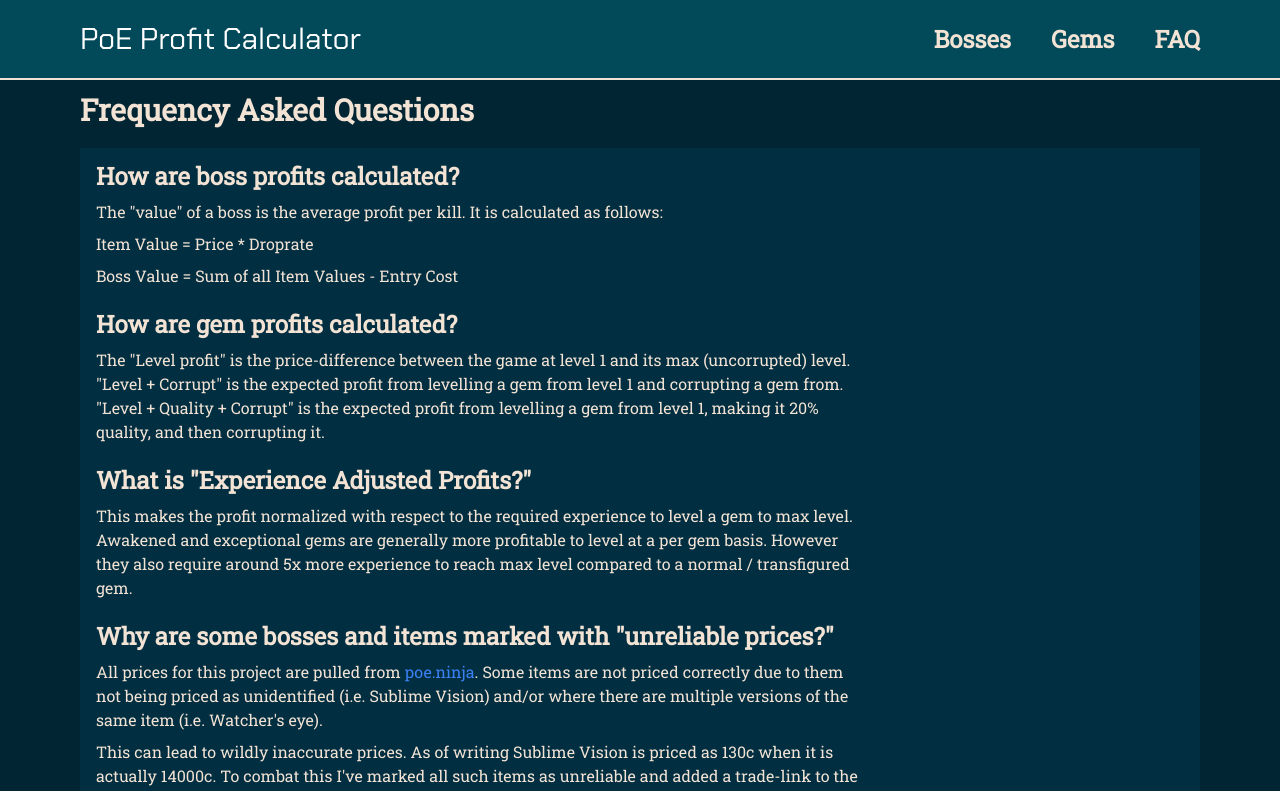
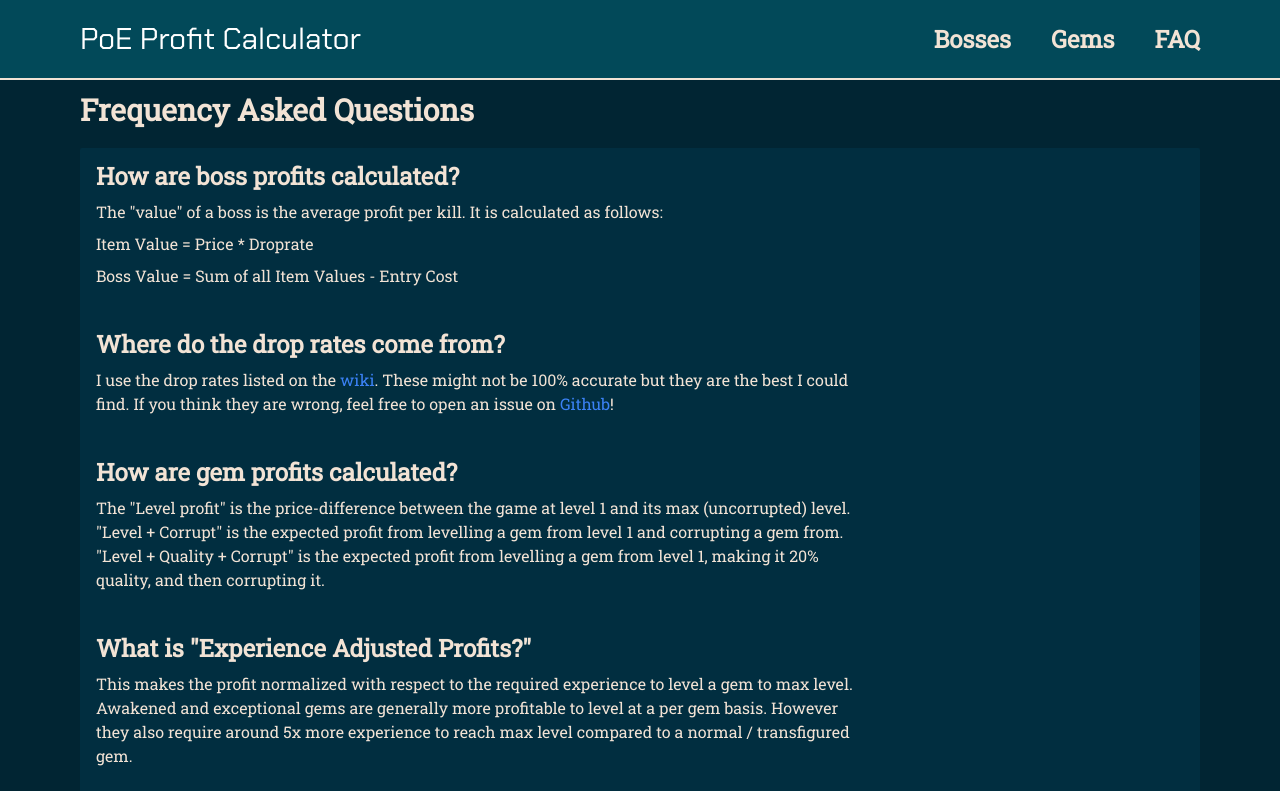
Before and after one commit to sjohan99/poe-profit-calc, a Next.js app in the folder client/: page /faq in a window 1280 px wide. Shown: the top 791 px of the page. Built offline with nearby package versions, Linux system fonts and the light colour scheme.

Commit message:
Add question to FAQ, rename HomePage -> Page

```diff
--- a/client/src/app/about/page.tsx
+++ b/client/src/app/about/page.tsx
@@ -1,6 +1,6 @@
 import BlueLink from "~/components/link";
 
-export default function HomePage() {
+export default function Page() {
   return (
     <main className="flex max-w-3xl flex-col gap-5">
       <div className="flex flex-col gap-2">
--- a/client/src/app/faq/page.tsx
+++ b/client/src/app/faq/page.tsx
@@ -1,4 +1,5 @@
 import { type ReactNode } from "react";
+import BlueLink from "@components/link";
 
 function Question({
   question,
@@ -7,6 +8,13 @@ function Question({
   question: string;
   children: ReactNode;
 }) {
+  /**
+   * Creates an id from the question.
+   *
+   * Example:
+   * `"How are boss profits calculated?"` -> `"how-are-boss-profits-calculated"`
+   * @returns {string} - The id of the question
+   */
   function createId() {
     const q = question.replace(/[^a-zA-Z ]/g, "");
     return q.toLowerCase().replace(/ /g, "-");
@@ -20,9 +28,9 @@ function Question({
   );
 }
 
-export default function HomePage() {
+export default function Page() {
   return (
-    <main className="flex max-w-3xl flex-col gap-5">
+    <main className="flex max-w-3xl flex-col gap-10">
       <Question question="How are boss profits calculated?">
         <p>
           The &quot;value&quot; of a boss is the average profit per kill. It is
@@ -30,6 +38,19 @@ export default function HomePage() {
         </p>
         <p>Item Value = Price * Droprate</p>
         <p>Boss Value = Sum of all Item Values - Entry Cost</p>
+      </Question>
+      <Question question="Where do the drop rates come from?">
+        <p>
+          I use the drop rates listed on the{" "}
+          <BlueLink href="https://www.poewiki.net/" text="wiki"></BlueLink>.
+          These might not be 100% accurate but they are the best I could find.
+          If you think they are wrong, feel free to open an issue on{" "}
+          <BlueLink
+            href="https://github.com/sjohan99/poe-profit-calc/issues"
+            text="Github"
+          ></BlueLink>
+          !
+        </p>
       </Question>
       <Question question="How are gem profits calculated?">
         <span>
```
